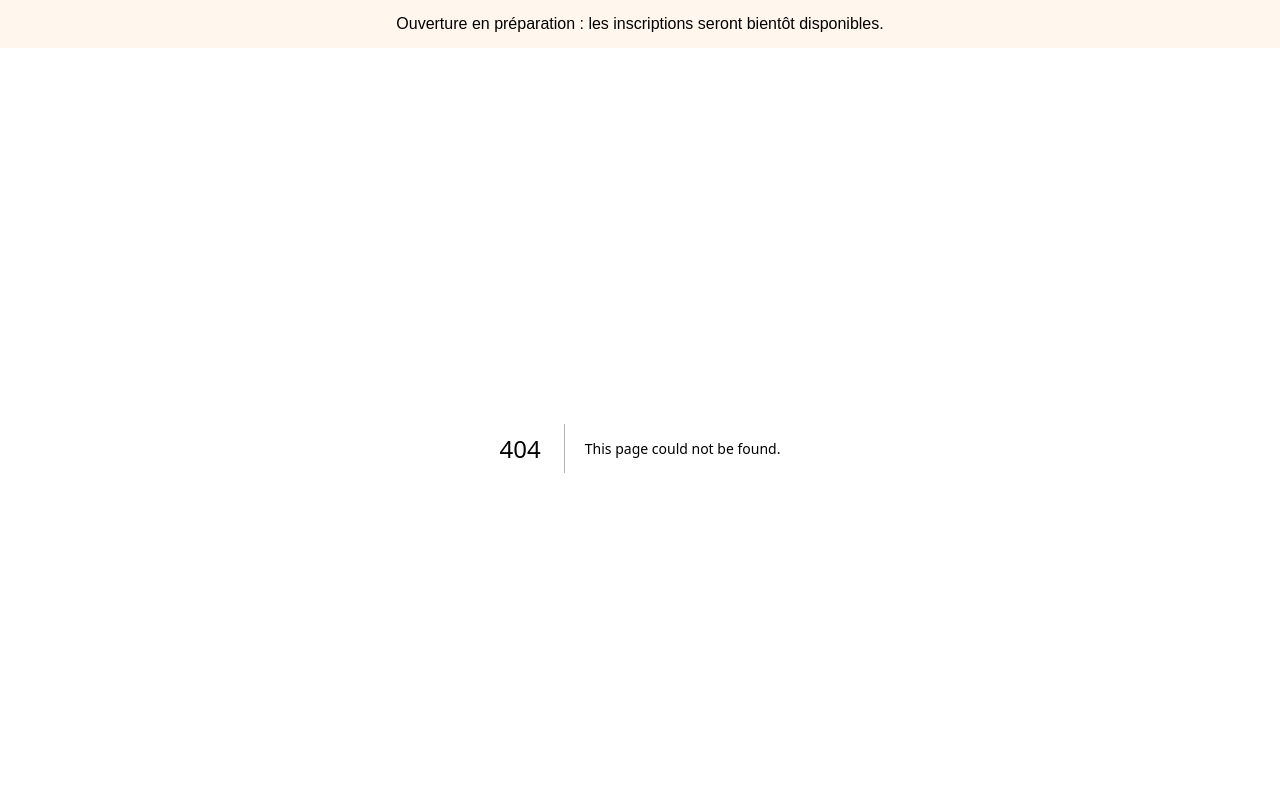
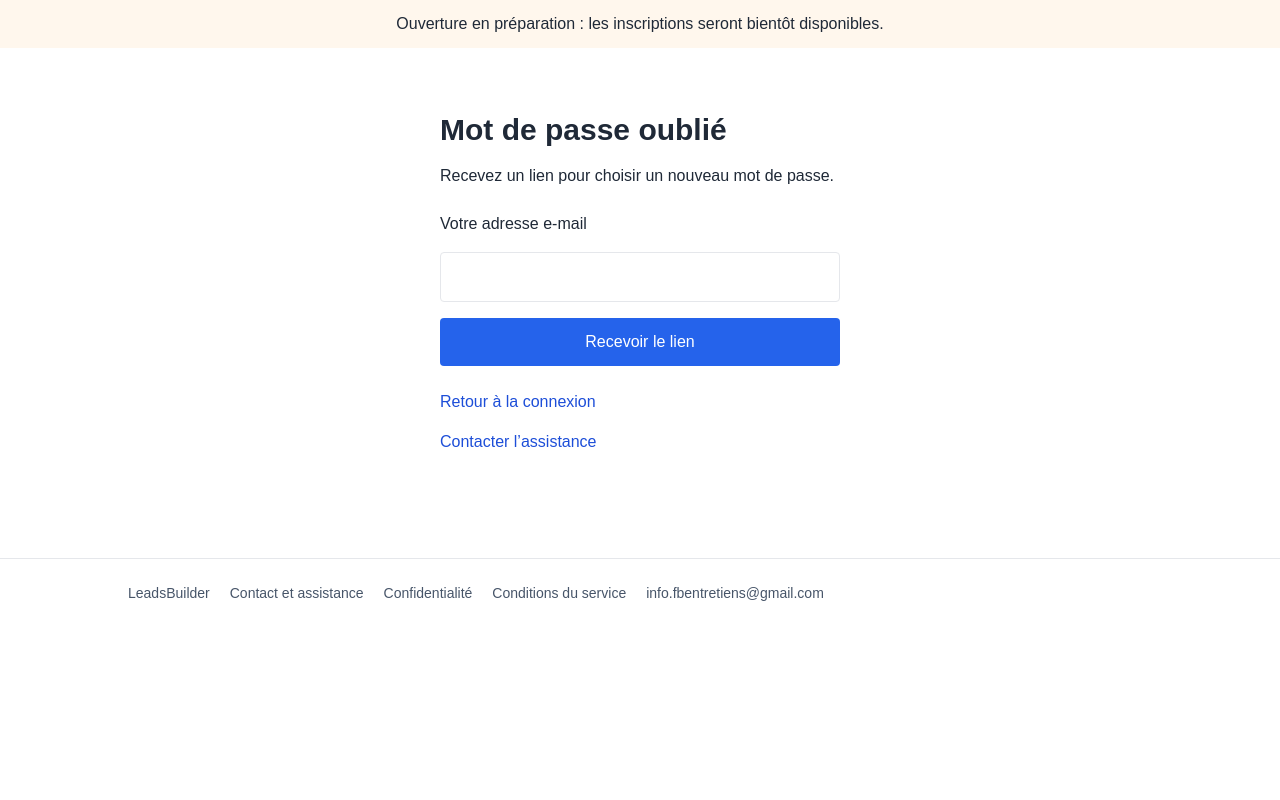
Before and after one commit to infofbentretiens-code/leadsbuilder, a Next.js app: page /auth/forgot-password in a window 1280 px wide. Before the commit this address had no page. Shown: the top 800 px of the page. Built offline with nearby package versions, Linux system fonts and the light colour scheme.

Commit message:
Corriger app/auth/forgot-password

```diff
--- /dev/null
+++ b/app/auth/forgot-password/page.js
@@ -0,0 +1,6 @@
+'use client';
+import {useState} from 'react';
+import Link from 'next/link';
+export default function Forgot(){const [email,setEmail]=useState(''),[message,setMessage]=useState(''),[busy,setBusy]=useState(false);
+async function submit(e){e.preventDefault();setBusy(true);setMessage('');try{const r=await fetch('/api/auth/forgot-password',{method:'POST',headers:{'Content-Type':'application/json'},body:JSON.stringify({email})});const d=await r.json();setMessage(d.message||d.error);}catch{setMessage('Connexion impossible. Réessayez.');}finally{setBusy(false);}}
+return <main className="max-w-md mx-auto p-6 py-16"><h1 className="text-3xl font-bold mb-4">Mot de passe oublié</h1><p className="mb-6">Recevez un lien pour choisir un nouveau mot de passe.</p><form onSubmit={submit} className="space-y-4"><label className="block" htmlFor="email">Votre adresse e-mail</label><input id="email" type="email" autoComplete="email" required value={email} onChange={e=>setEmail(e.target.value)} className="border rounded p-3 w-full"/><button disabled={busy} className="bg-blue-600 text-white rounded p-3 w-full disabled:opacity-50">{busy?'Envoi…':'Recevoir le lien'}</button></form>{message&&<p role="status" className="my-4">{message}</p>}<p className="mt-6"><Link className="text-blue-700" href="/auth/login">Retour à la connexion</Link></p><p className="mt-4"><Link className="text-blue-700" href="/contact">Contacter l’assistance</Link></p></main>;}
```
